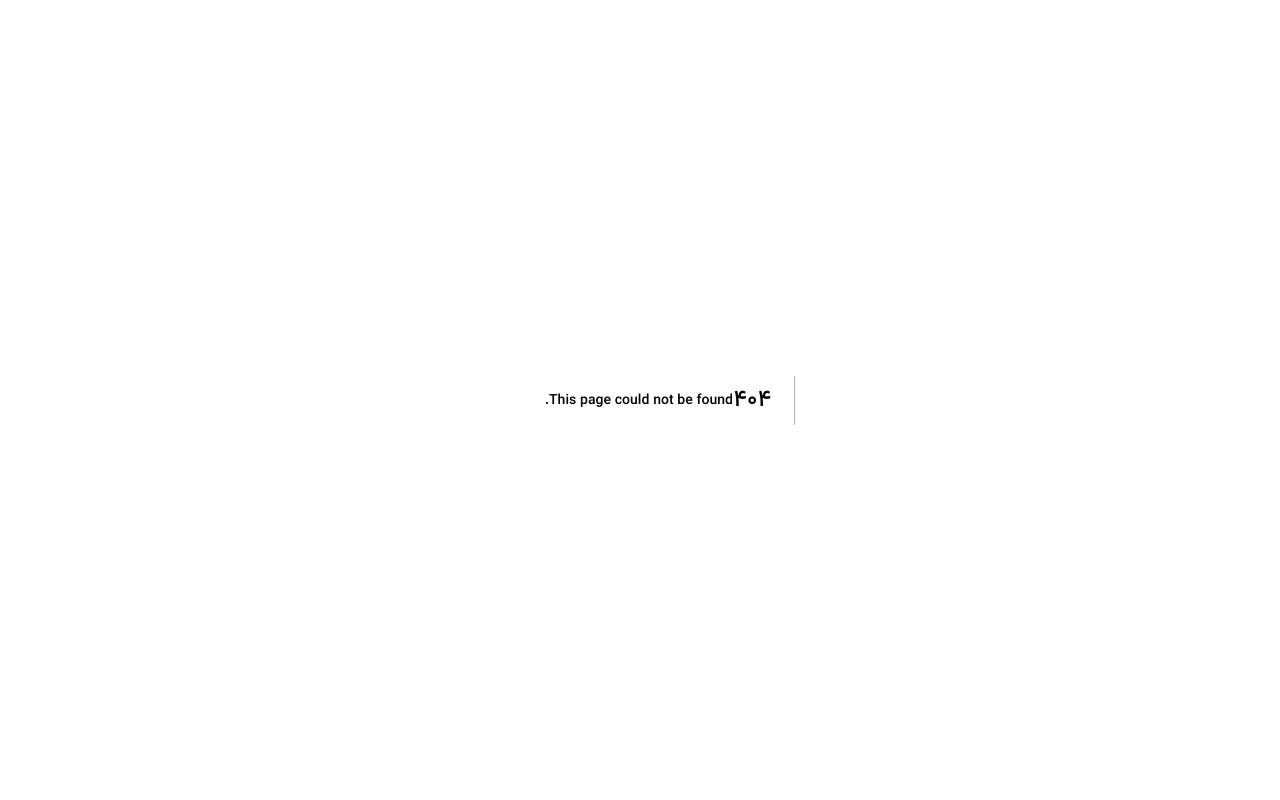
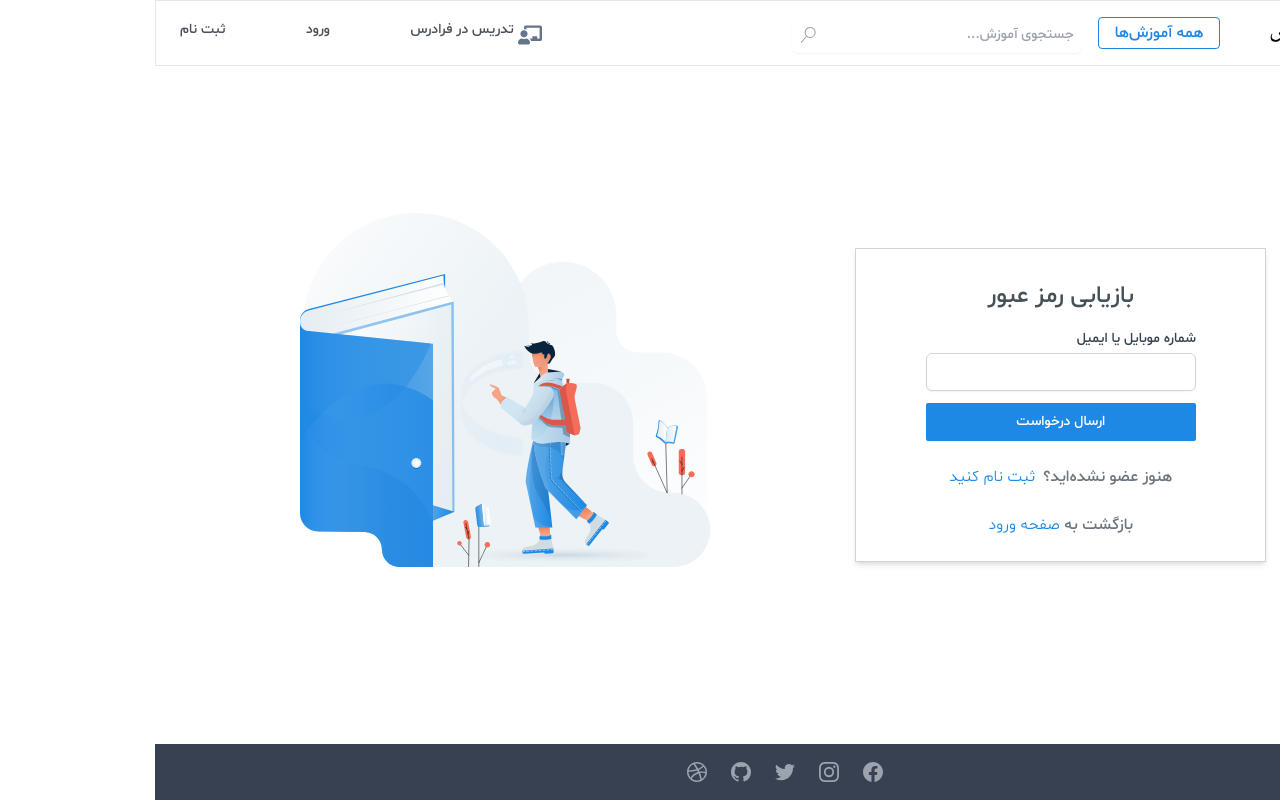
Before and after one commit to alidaei88/faradars, a Next.js app: page /login/forget in a window 1280 px wide. Before the commit this address had no page. Built offline with nearby package versions, Linux system fonts and the light colour scheme.

Commit message:
add forget page and make login post request

```diff
--- a/package.json
+++ b/package.json
@@ -11,6 +11,8 @@
   "dependencies": {
     "@headlessui/react": "^1.6.4",
     "@heroicons/react": "^1.0.6",
+    "axios": "^0.27.2",
+    "axis": "^1.0.0",
     "next": "12.1.6",
     "react": "18.2.0",
     "react-dom": "18.2.0",
--- /dev/null
+++ b/pages/login/forget/index.tsx
@@ -0,0 +1,12 @@
+import React from 'react'
+import Forget from '../../../src/components/forget/Forget';
+
+const ForgetPage = () => {
+  return (
+    <>
+      <Forget />
+    </>
+  )
+}
+
+export default ForgetPage;
--- /dev/null
+++ b/src/components/forget/Forget.tsx
@@ -0,0 +1,79 @@
+import Image from 'next/image';
+import { ChangeEventHandler, FC, useState } from 'react';
+import Footer from '../layout/footer';
+import Header from '../layout/header'
+import { FcGoogle } from "react-icons/fc"
+import { FaLinkedin, FaEyeSlash, FaEye } from "react-icons/fa"
+import Link from 'next/link';
+import axios from 'axios';
+
+const Forget: FC = () => {
+
+    return (
+        <div className='flex flex-col h-screen'>
+            <Header />
+            <section className='container w-full p-6 mx-auto flex flex-row justify-evenly items-center my-8 flex-grow'>
+                <div className='container lg:w-1/3 md:full sm:w-full xsm:w-full  mx-6 p-6 border border-[#ced4da] shadow-md'>
+                    <h1 className='text-[#455057] text-center text-2xl mt-2 mb-4 '>بازیابی رمز عبور</h1>
+                    <form className=" w-fuul flex flex-col justify-between items-center space-y-6 ">
+                        <div className='w-3/4'>
+                            <label htmlFor="email" className="block text-sm font-medium text-gray-700">
+                                شماره موبایل یا ایمیل {/*<span className='text-red-800 mr-1'>(الزامی)</span> */}
+                            </label>
+                            <div className="mt-1">
+                                <input
+                                    id="email"
+                                    name="userName"
+                                    type="email"
+                                    value={""}
+                                    autoComplete="email"
+                                    required
+                                    className="appearance-none text-center block w-full px-3 py-2 border border-gray-300 rounded-md shadow-sm placeholder-gray-400 focus:outline-none focus:ring-indigo-500 focus:border-indigo-500 sm:text-sm"
+                                //   onChange={"handleEmailChange" }
+                                />
+                            </div>
+                            <div className=''>
+                                <button
+                                    type="submit"
+                                    className={`w-full flex justify-center py-2 px-4 mt-3 border border-transparent rounded-sm shadow-sm text-sm font-medium text-white bg-[#1E88E5] disabled:text-[#b0b0b8] disabled:bg-[#f1f1f1]`}
+                                // disabled={}
+                                >
+                                    ارسال درخواست
+                                </button>
+                            </div>
+                        </div>
+                        <p className='text-[#6c757d]'>
+                            هنوز عضو نشده‌اید؟
+                            <span>
+                                <Link href={`/register`} >
+                                    <a className='cursor-pointer text-[#1e88e5] font-light mr-2'>ثبت نام کنید </a>
+                                </Link>
+                            </span>
+                        </p>
+                        <p className='text-[#6c757d]'>
+                                   بازگشت به
+                            <span>
+                                <Link href={`/login`} >
+                                    <a className='cursor-pointer text-[#1e88e5] font-light '> صفحه ورود</a>
+                                </Link>
+                            </span>
+                        </p>
+                    </form>
+                </div>
+                <div className='container w-1/3 md:block sm:hidden xsm:hidden xxsm:hidden '>
+                    <Image
+                        width={402}
+                        height={375}
+                        src='/images/login/login-main.svg'
+                        alt='login Image'
+                        layout='responsive'
+                    />
+                </div>
+
+            </section>
+            <Footer />
+        </div>
+    )
+}
+
+export default Forget;
--- a/src/components/login/login.tsx
+++ b/src/components/login/login.tsx
@@ -5,13 +5,16 @@ import Header from '../layout/header'
 import { FcGoogle } from "react-icons/fc"
 import { FaLinkedin, FaEyeSlash, FaEye } from "react-icons/fa"
 import Link from 'next/link';
+import axios from 'axios';
+
+const url: string = "https://faradars.org/api/v1.1/login";
+
 
 const Login: FC = () => {
 
   const [isHidden, setIsHidden] = useState<HTMLButtonElement | Boolean>(true)
-  const [formData, setFormData] = useState<any>({ userName: "", password: "" })
-  const [userName, setUserName] = useState<HTMLInputElement | string>()
-  const [password, setPassword] = useState<HTMLInputElement | string>()
+  const [userName, setUserName] = useState<any>()
+  const [password, setPassword] = useState<any>()
   const [emailIsIncorrect, setEmailIsIncorrect] = useState<any>(false)
   const [passwordlIsCorrect, setPasswordIsCorrect] = useState<any>(false)
 
@@ -27,11 +30,27 @@ const Login: FC = () => {
   const handlePasswordChange: any = (e: React.ChangeEvent<HTMLInputElement>) => {
     const value = e.target.value
     if (value.length > 6)  setPasswordIsCorrect(true)
-    setUserName(value)
+      setPassword(value)
   }
 
-  const handleSubmit = () => {
+  const handleSubmit = (e: any) => {
+    e.preventDefault();
 
+    console.log("hello")
+
+    const data: any = {
+      username: userName,
+      password: password
+    };
+
+    const res = axios.post(url, data, {
+      headers: {
+        'accept': "application/json",
+        'content-type': "application/json",
+        'X-CSRF-TOKEN': "",
+     }
+   })
+      .then(res => console.log("response:",res))
   }
 
   return (
@@ -48,8 +67,9 @@ const Login: FC = () => {
               <div className="mt-1">
                 <input
                   id="email"
-                  name="email"
+                  name="userName"
                   type="email"
+                  value={userName}
                   autoComplete="email"
                   required
                   className="appearance-none text-center block w-full px-3 py-2 border border-gray-300 rounded-md shadow-sm placeholder-gray-400 focus:outline-none focus:ring-indigo-500 focus:border-indigo-500 sm:text-sm"
@@ -72,6 +92,7 @@ const Login: FC = () => {
                   name="password"
                   type={`${isHidden ? "password" : "text"}`}
                   autoComplete="current-password"
+                  value={password}
                   required
                   className="appearance-none text-center block w-full px-3 py-2 border border-gray-300 rounded-md shadow-sm placeholder-gray-400 focus:outline-none focus:ring-indigo-500 focus:border-indigo-500 sm:text-sm"
                   onChange={ handlePasswordChange }
@@ -82,11 +103,12 @@ const Login: FC = () => {
             </div>
 
             <div className="flex items-center justify-between">
-
               <div className="text-sm ">
-                <a href="#" className="font-semibold text-[#1e88E5] hover:text-indigo-500">
-                  رمز عبور خود را فراموش کرده‌اید؟
-                </a>
+                <Link href={`/login/forget`}>
+                    <a href="#" className="font-semibold text-[#1e88E5] hover:text-indigo-500">
+                      رمز عبور خود را فراموش کرده‌اید؟
+                    </a>
+                </Link>
               </div>
             </div>
 
```
Also changed, not shown: 2 other files (tests, documents, lock files or other folders).
